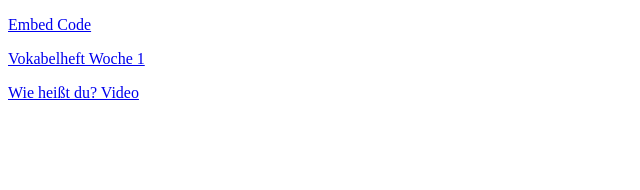
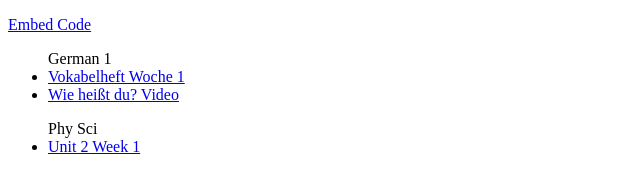
Before and after one commit to dndrmrd/h5p-content, a plain HTML site: page index.html in a window 1280 px wide. Shown: the whole page, without its empty margins (0-640 px from the left). Drawn offline with Linux system fonts and the light colour scheme.

Commit message:
Update index.html

```diff
--- a/index.html
+++ b/index.html
@@ -5,8 +5,14 @@
 </head>
 <body>
   <p><a href="/h5p-content/embedcode.html">Embed Code</a></p>
-  <p><a href="/h5p-content/VokabelheftWoche1.html">Vokabelheft Woche 1</a></p>
-  <p><a href="/h5p-content/Wieheißtdu.html">Wie heißt du? Video</a></p>
+  <ul>German 1
+  <li><a href="/h5p-content/VokabelheftWoche1.html">Vokabelheft Woche 1</a></li>
+  <li><a href="/h5p-content/Wieheißtdu.html">Wie heißt du? Video</a></li>
+  </ul>
+  <ul>Phy Sci
+  <li><a href="/h5p-content/Unit_2_Week_1_Vocabulary.html">Unit 2 Week 1</a>
+  </ul>
+
 
   </body>
 </html>
```
